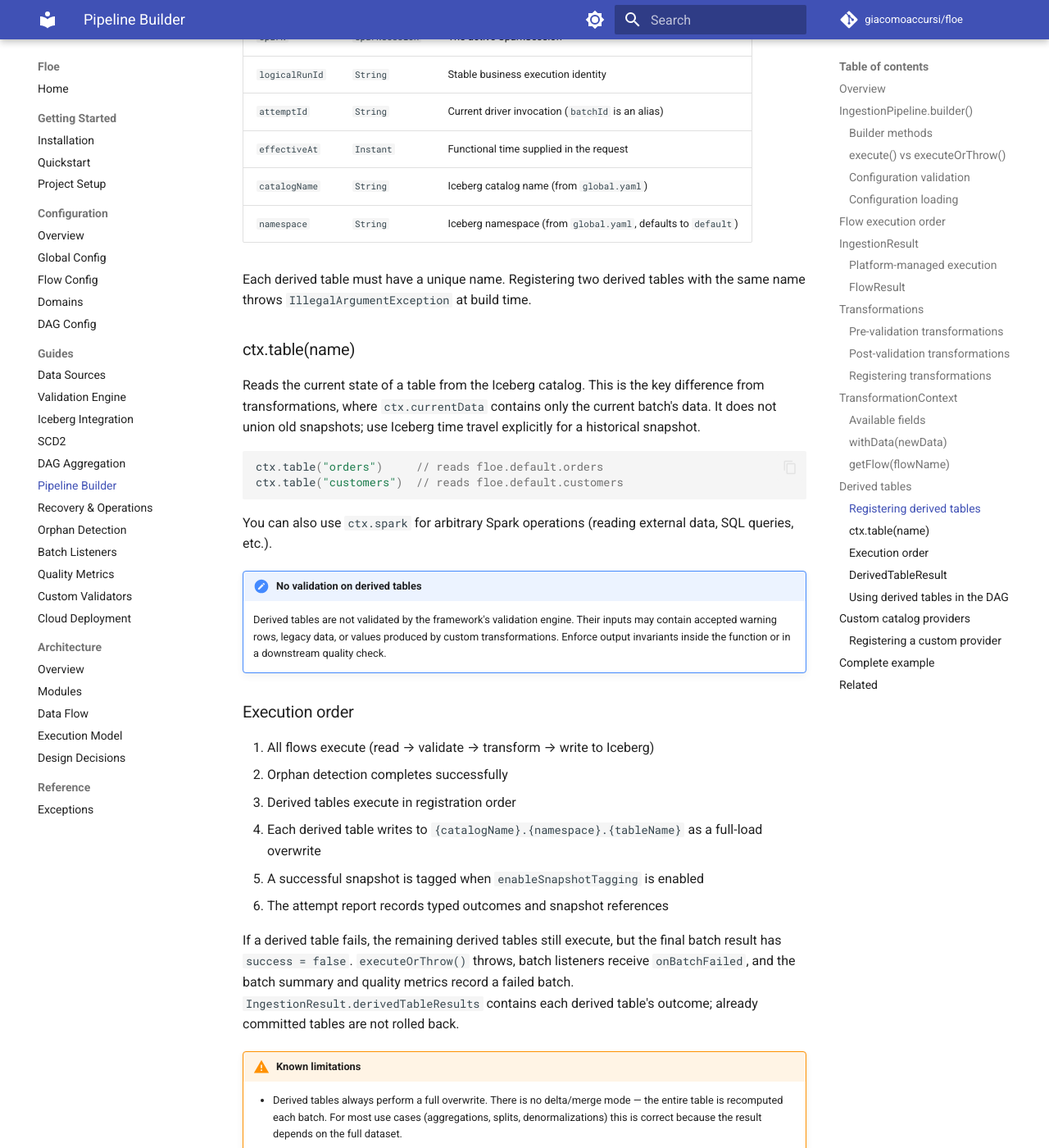
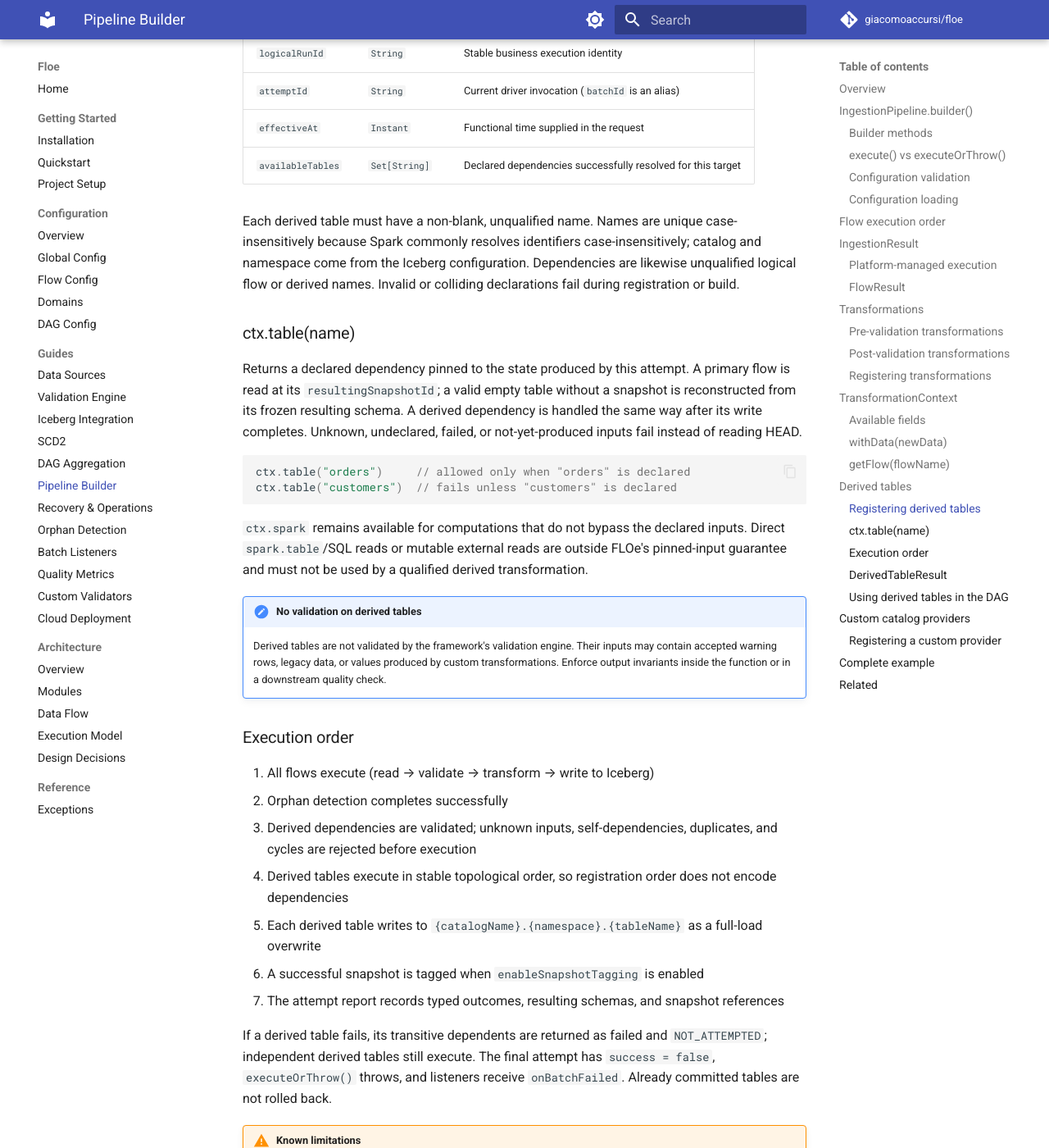
Before and after one commit to giacomoaccursi/Floe, an MkDocs documentation site: the page built from site-docs/guides/pipeline-builder.md, in a window 1280 px wide and 1400 px high, scrolled down 10410 px. Shown: the whole window at 82% size. Built offline with MkDocs 1.6.1 and Material for MkDocs 9.7.7, drawn with Linux system fonts in a browser that asks for light colours; comment, search, counter and statistics services are not loaded; some of the changed text lies outside the part shown.

Commit message:
docs: explain derived dependency guarantees

````diff
--- a/site-docs/guides/pipeline-builder.md
+++ b/site-docs/guides/pipeline-builder.md
@@ -40,7 +40,7 @@ val result = pipeline.execute()
 | `withPostValidationTransformation(flow, fn)` | Shorthand for post-validation only |
 | `withCustomValidator(name, factory)` | Registers a custom validator by name. Use the same name in the flow YAML `class` field. |
 | `withCatalogProvider(type, provider)` | Registers a custom Iceberg catalog provider |
-| `withDerivedTable(name, fn)` | Registers a derived table computed after all flows are written to Iceberg |
+| `withDerivedTable(name, dependencies, fn)` | Registers a derived table with explicit, attempt-pinned dependencies |
 | `withDataReader(type, factory)` | Registers a custom data reader for a source type. See [Data Sources — Custom readers](data-sources.md#custom-readers). |
 | `withBatchListener(listener)` | Registers a listener notified on batch completion or failure. See [Batch Listeners](batch-listeners.md). |
 | `withPipelineId(id)` | Sets the stable environment-specific pipeline identity used by explicit execution requests. |
@@ -325,7 +325,7 @@ Flow availability depends on execution order. The framework orders flows by FK d
 
 ## Derived tables
 
-Derived tables are Iceberg tables computed after all flows and orphan checks complete. `ctx.table` currently reads catalog HEAD and writes the result as a full-load table; the application must externally serialize other writers for those inputs. Historical snapshots remain available separately through Iceberg time travel while retained.
+Derived tables are Iceberg tables computed after all flows and orphan checks complete. Every derived target declares its inputs. `ctx.table` resolves those names to the exact flow or derived state produced by this attempt; it never falls back to mutable catalog HEAD.
 
 This is the recommended way to produce aggregations, splits, denormalizations, or any other output derived from your ingested data. Derived tables are first-class Iceberg tables — they have snapshots, time travel, schema evolution, and can be referenced by the DAG or queried directly.
 
@@ -356,21 +356,20 @@ Each derived table function receives a `DerivedTableContext`:
 | `logicalRunId` | `String` | Stable business execution identity |
 | `attemptId` | `String` | Current driver invocation (`batchId` is an alias) |
 | `effectiveAt` | `Instant` | Functional time supplied in the request |
-| `catalogName` | `String` | Iceberg catalog name (from `global.yaml`) |
-| `namespace` | `String` | Iceberg namespace (from `global.yaml`, defaults to `default`) |
+| `availableTables` | `Set[String]` | Declared dependencies successfully resolved for this target |
 
-Each derived table must have a unique name. Registering two derived tables with the same name throws `IllegalArgumentException` at build time.
+Each derived table must have a non-blank, unqualified name. Names are unique case-insensitively because Spark commonly resolves identifiers case-insensitively; catalog and namespace come from the Iceberg configuration. Dependencies are likewise unqualified logical flow or derived names. Invalid or colliding declarations fail during registration or build.
 
 ### ctx.table(name)
 
-Reads the current state of a table from the Iceberg catalog. This is the key difference from transformations, where `ctx.currentData` contains only the current batch's data. It does not union old snapshots; use Iceberg time travel explicitly for a historical snapshot.
+Returns a declared dependency pinned to the state produced by this attempt. A primary flow is read at its `resultingSnapshotId`; a valid empty table without a snapshot is reconstructed from its frozen resulting schema. A derived dependency is handled the same way after its write completes. Unknown, undeclared, failed, or not-yet-produced inputs fail instead of reading HEAD.
 
 ```scala
-ctx.table("orders")     // reads floe.default.orders
-ctx.table("customers")  // reads floe.default.customers
+ctx.table("orders")     // allowed only when "orders" is declared
+ctx.table("customers")  // fails unless "customers" is declared
 ```
 
-You can also use `ctx.spark` for arbitrary Spark operations (reading external data, SQL queries, etc.).
+`ctx.spark` remains available for computations that do not bypass the declared inputs. Direct `spark.table`/SQL reads or mutable external reads are outside FLOe's pinned-input guarantee and must not be used by a qualified derived transformation.
 
 !!!note "No validation on derived tables"
     Derived tables are not validated by the framework's validation engine. Their inputs may contain accepted warning rows, legacy data, or values produced by custom transformations. Enforce output invariants inside the function or in a downstream quality check.
@@ -379,16 +378,17 @@ You can also use `ctx.spark` for arbitrary Spark operations (reading external da
 
 1. All flows execute (read → validate → transform → write to Iceberg)
 2. Orphan detection completes successfully
-3. Derived tables execute in registration order
-4. Each derived table writes to `{catalogName}.{namespace}.{tableName}` as a full-load overwrite
-5. A successful snapshot is tagged when `enableSnapshotTagging` is enabled
-6. The attempt report records typed outcomes and snapshot references
+3. Derived dependencies are validated; unknown inputs, self-dependencies, duplicates, and cycles are rejected before execution
+4. Derived tables execute in stable topological order, so registration order does not encode dependencies
+5. Each derived table writes to `{catalogName}.{namespace}.{tableName}` as a full-load overwrite
+6. A successful snapshot is tagged when `enableSnapshotTagging` is enabled
+7. The attempt report records typed outcomes, resulting schemas, and snapshot references
 
-If a derived table fails, the remaining derived tables still execute, but the final batch result has `success = false`. `executeOrThrow()` throws, batch listeners receive `onBatchFailed`, and the batch summary and quality metrics record a failed batch. `IngestionResult.derivedTableResults` contains each derived table's outcome; already committed tables are not rolled back.
+If a derived table fails, its transitive dependents are returned as failed and `NOT_ATTEMPTED`; independent derived tables still execute. The final attempt has `success = false`, `executeOrThrow()` throws, and listeners receive `onBatchFailed`. Already committed tables are not rolled back.
 
 !!!warning "Known limitations"
     - Derived tables always perform a full overwrite. There is no delta/merge mode — the entire table is recomputed each batch. For most use cases (aggregations, splits, denormalizations) this is correct because the result depends on the full dataset.
-    - If a derived table reads from another derived table (via `ctx.table("other_derived")`), registration order matters. Register the dependency first. The framework does not validate or resolve inter-derived-table dependencies automatically.
+    - FLOe cannot sandbox arbitrary Scala code. A function that bypasses `ctx.table` can still read mutable state; such an application is outside the pinned-input contract.
 
 ### DerivedTableResult
 
@@ -400,6 +400,7 @@ If a derived table fails, the remaining derived tables still execute, but the fi
 | `error` | `Option[String]` | Error message on failure |
 | `snapshotId` | `Option[Long]` | Exact committed snapshot when a snapshot was created |
 | `resultingSnapshotId` | `Option[Long]` | Resulting table reference, including a no-change operation |
+| `resultingSchemaJson` | `Option[String]` | Frozen schema for downstream handling of a snapshotless empty result |
 | `operationId` | `Option[String]` | Identity of this commit attempt, stored in snapshot metadata |
 | `reconciled` | `Boolean` | Whether a client exception was resolved by finding this attempt's snapshot |
 | `dataOutcome` | `DataOutcome` | Typed data effect for the target |
````
Also changed, not shown: other parts of site-docs/guides/pipeline-builder.md (+2 -2 lines), README.md (+1 -1 lines), site-docs/architecture/data-flow.md (+1 -1 lines), site-docs/architecture/overview.md (+1 -1 lines).
